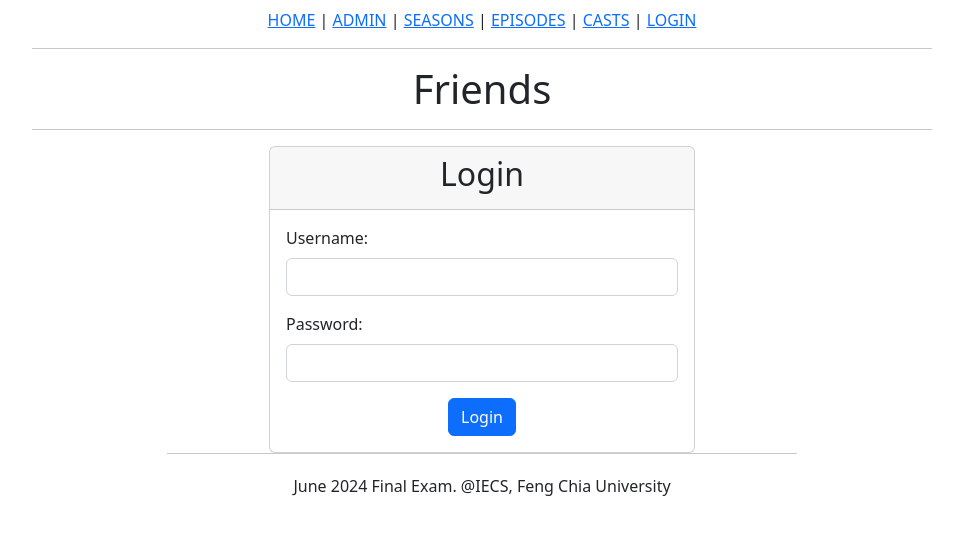
After one commit to DamnDamnDamnM3/113-2_Web-Final-b, a Django app: page /login/ in a window 1280 px wide. The commit adds this page. Shown: the top 535 px of the page, without its empty margins (158-1121 px from the left). Run offline with Django 4.2, Linux system fonts and the light colour scheme.

Commit message:
Add user authentication with login and logout functionality
Implement login and logout features to manage user authentication.

- Update URL patterns to include login and logout routes
- Configure authentication redirects in settings
- Modify templates to display login/logout links based on user status
- Apply minor code formatting improvements

```diff
--- a/episode/templates/master.html
+++ b/episode/templates/master.html
@@ -1,5 +1,6 @@
 <!DOCTYPE html>
 <html>
+
 <head>
   <title>{% block title %}{% endblock %}</title>
   <meta charset="utf-8">
@@ -8,7 +9,10 @@
   <script src="https://cdn.jsdelivr.net/npm/bootstrap@5.2.3/dist/js/bootstrap.bundle.min.js"></script>
   {% load static %}
   <style>
-    h1, h2, nav, footer {
+    h1,
+    h2,
+    nav,
+    footer {
       text-align: center;
     }
 
@@ -38,9 +42,20 @@
   </style>
 
 </head>
+
 <body>
 
- <nav class="pt-2"><a href="/">HOME</a> | <a href="/admin">ADMIN</a> | <a href="/seasons">SEASONS</a> | <a href="/episodes">EPISODES</a> | <a href="/casts">CASTS</a>
+  <nav class="pt-2">
+    <a href="/">HOME</a> |
+    <a href="/admin">ADMIN</a> |
+    <a href="/seasons">SEASONS</a> |
+    <a href="/episodes">EPISODES</a> |
+    <a href="/casts">CASTS</a>
+    {% if user.is_authenticated %}
+    | <a href="{% url 'logout' %}" onclick="return confirm('確定要登出嗎？')">LOGOUT ({{ user.username }})</a>
+    {% else %}
+    | <a href="{% url 'login' %}">LOGIN</a>
+    {% endif %}
   </nav>
 
   <hr>
@@ -61,4 +76,5 @@
   </footer>
 
 </body>
+
 </html>
--- /dev/null
+++ b/episode/templates/registration/login.html
@@ -0,0 +1,31 @@
+{% extends "master.html" %}
+
+{% block title %}Login{% endblock %}
+
+{% block content %}
+<div class="row justify-content-center">
+    <div class="col-md-6">
+        <div class="card">
+            <div class="card-header">
+                <h2 class="text-center">Login</h2>
+            </div>
+            <div class="card-body">
+                <form method="post">
+                    {% csrf_token %}
+                    <div class="mb-3">
+                        <label for="username" class="form-label">Username:</label>
+                        <input type="text" name="username" class="form-control" required>
+                    </div>
+                    <div class="mb-3">
+                        <label for="password" class="form-label">Password:</label>
+                        <input type="password" name="password" class="form-control" required>
+                    </div>
+                    <div class="text-center">
+                        <button type="submit" class="btn btn-primary">Login</button>
+                    </div>
+                </form>
+            </div>
+        </div>
+    </div>
+</div>
+{% endblock %}
--- a/episode/urls.py
+++ b/episode/urls.py
@@ -1,13 +1,29 @@
 from django.urls import path
 from . import views
+from django.contrib.auth import views as auth_views
+from django.contrib.auth.views import LogoutView
+from django.contrib.auth import logout
+from django.shortcuts import redirect
+
+
+def custom_logout(request):
+    logout(request)
+    return redirect("seasons")
+
 
 urlpatterns = [
-    path('', views.seasons, name='seasons'),
-    path('seasons', views.seasons, name='seasons'),
-    path('season/<int:id>', views.season, name='season'),
-    path('episodes', views.episodes, name='episodes'),
-    path('episode/<int:id>', views.episode, name = 'episode'),
-    path('episode/prev/<int:id>', views.prev_episode, name = 'prev_episode'),
-    path('episode/next/<int:id>', views.next_episode, name = 'next_episode'),
-    path('casts', views.casts, name='casts'),
+    path("", views.seasons, name="seasons"),
+    path("seasons", views.seasons, name="seasons"),
+    path("season/<int:id>", views.season, name="season"),
+    path("episodes", views.episodes, name="episodes"),
+    path("episode/<int:id>", views.episode, name="episode"),
+    path("episode/prev/<int:id>", views.prev_episode, name="prev_episode"),
+    path("episode/next/<int:id>", views.next_episode, name="next_episode"),
+    path("casts", views.casts, name="casts"),
+    path(
+        "login/",
+        auth_views.LoginView.as_view(template_name="registration/login.html"),
+        name="login",
+    ),
+    path("logout/", custom_logout, name="logout"),
 ]
```
Also changed, not shown: friends/settings.py (+43 -38 lines), db.sqlite3. Lines whose indentation alone changed are shown as unchanged.
